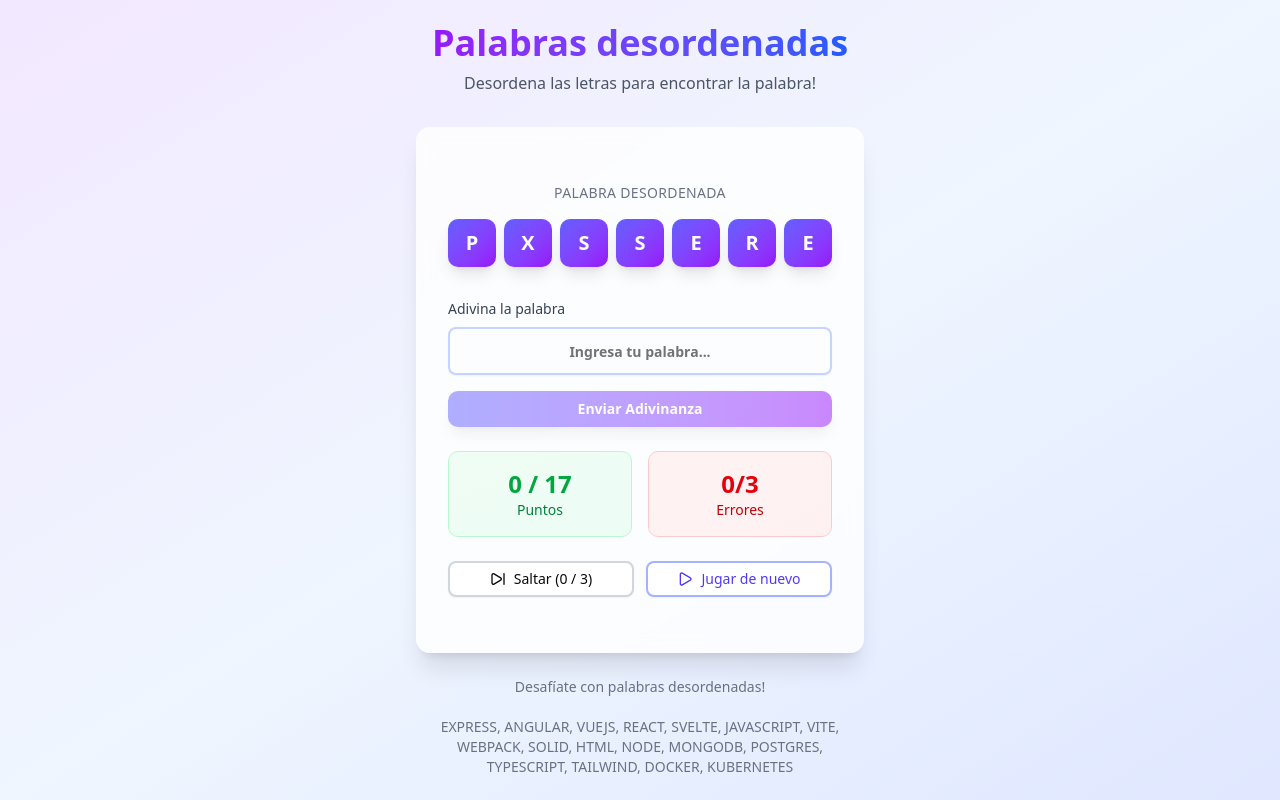
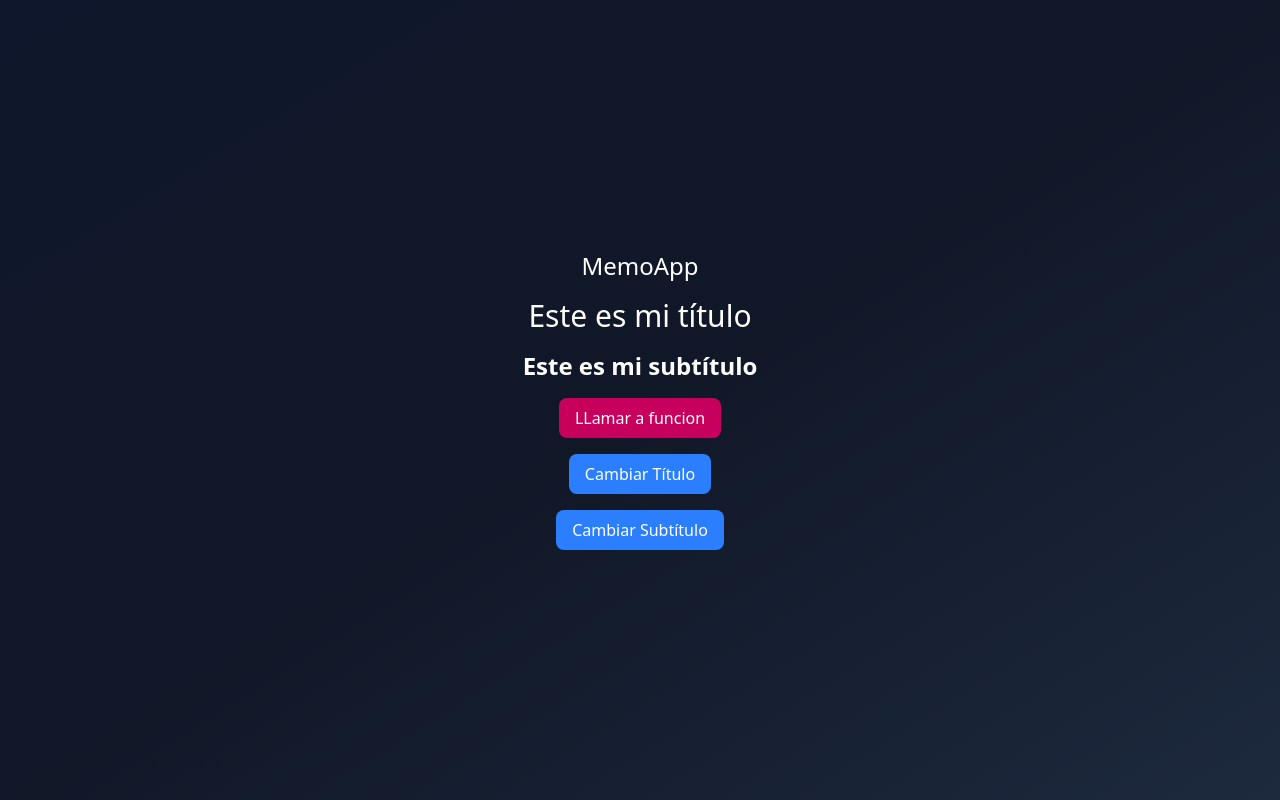
Before and after one commit to juanpablocesarini/curso-react-by-fernandoherrera, a React (Vite) app in the folder 04-hooks-app/: page / in a window 1280 px wide. Built offline with nearby package versions, Linux system fonts and the light colour scheme.

Commit message:
comienzo sección 11

```diff
--- /dev/null
+++ b/04-hooks-app/src/06-memos/MemoHook.tsx
@@ -0,0 +1,21 @@
+import { useState } from "react";
+import { MyTitle } from "./ui/MyTitle";
+import { MySubtitle } from './ui/MySubtitle';
+
+export const MemoHook = () => {
+  const [title, setTitle] = useState('Este es mi título')
+  const [subtitle, setSubtitle] = useState('Este es mi subtítulo')
+  return (
+    <div className="bg-gradient flex flex-col gap-4">
+      <h1 className="text-2xl font-thin text-white">MemoApp</h1>
+      <MyTitle title={title}/>
+     <MySubtitle subtitle={subtitle}/>
+      <button className="bg-blue-500 text-white px-4 py-2 rounded-md cursor-pointer">
+        Cambiar Título
+      </button>
+      <button className="bg-blue-500 text-white px-4 py-2 rounded-md cursor-pointer">
+        Cambiar Subtítulo
+      </button>
+    </div>
+  );
+};
--- /dev/null
+++ b/04-hooks-app/src/06-memos/ui/MySubtitle.tsx
@@ -0,0 +1,13 @@
+interface Props {
+    subtitle:string;
+}
+
+export const MySubtitle = ({subtitle}:Props) => {
+   console.log("MySubtitle re render")
+    return (
+    <>
+        <h6 className="text-2xl font-bold">{subtitle}</h6>
+        <button className="bg-pink-700 text-white px-4 py-2 rounded-md cursor-pointer">LLamar a funcion</button>
+    </>
+  )
+}
--- /dev/null
+++ b/04-hooks-app/src/06-memos/ui/MyTitle.tsx
@@ -0,0 +1,11 @@
+
+interface Props {
+    title:string;
+}
+
+export const MyTitle = ({title}:Props) => {
+    console.log("My title re render")
+  return (
+    <h1 className="text-3xl">{title}</h1>
+  )
+}
--- a/04-hooks-app/src/main.tsx
+++ b/04-hooks-app/src/main.tsx
@@ -1,7 +1,7 @@
-import { StrictMode } from 'react'
-import { createRoot } from 'react-dom/client'
-import './index.css'
-import { ScrambleWords } from './05-useReducer/ScrambleWords'
+import { StrictMode } from "react";
+import { createRoot } from "react-dom/client";
+
+//import { ScrambleWords } from './05-useReducer/ScrambleWords'
 //import { TasksApp } from './05-useReducer/TaskApp'
 //mport { FocusScreen } from './04-useRef/FocusScreen'
 //import { PokemonPage } from './03-examples/PokemonPage'
@@ -9,9 +9,10 @@ import { ScrambleWords } from './05-useReducer/ScrambleWords'
 // import { HookApp } from './HookApp';
 //import { TrafficLight } from './01-useState/TrafficLight'
 //import { TrafficLightWithEffect } from './02-useEffect/TrafficLightWithEffect'
+import "./index.css";
+import { MemoHook } from "./06-memos/MemoHook";
 
-
-createRoot(document.getElementById('root')!).render(
+createRoot(document.getElementById("root")!).render(
   <StrictMode>
     {/* < HookApp/> */}
     {/* <TrafficLight/> */}
@@ -20,6 +21,7 @@ createRoot(document.getElementById('root')!).render(
     {/* <PokemonPage/> */}
     {/* <FocusScreen/> */}
     {/* <TasksApp/> */}
-  <ScrambleWords/>
+    {/* <ScrambleWords/> */}
+    <MemoHook />
   </StrictMode>,
-)
+);
```
Lines whose indentation alone changed are shown as unchanged.
